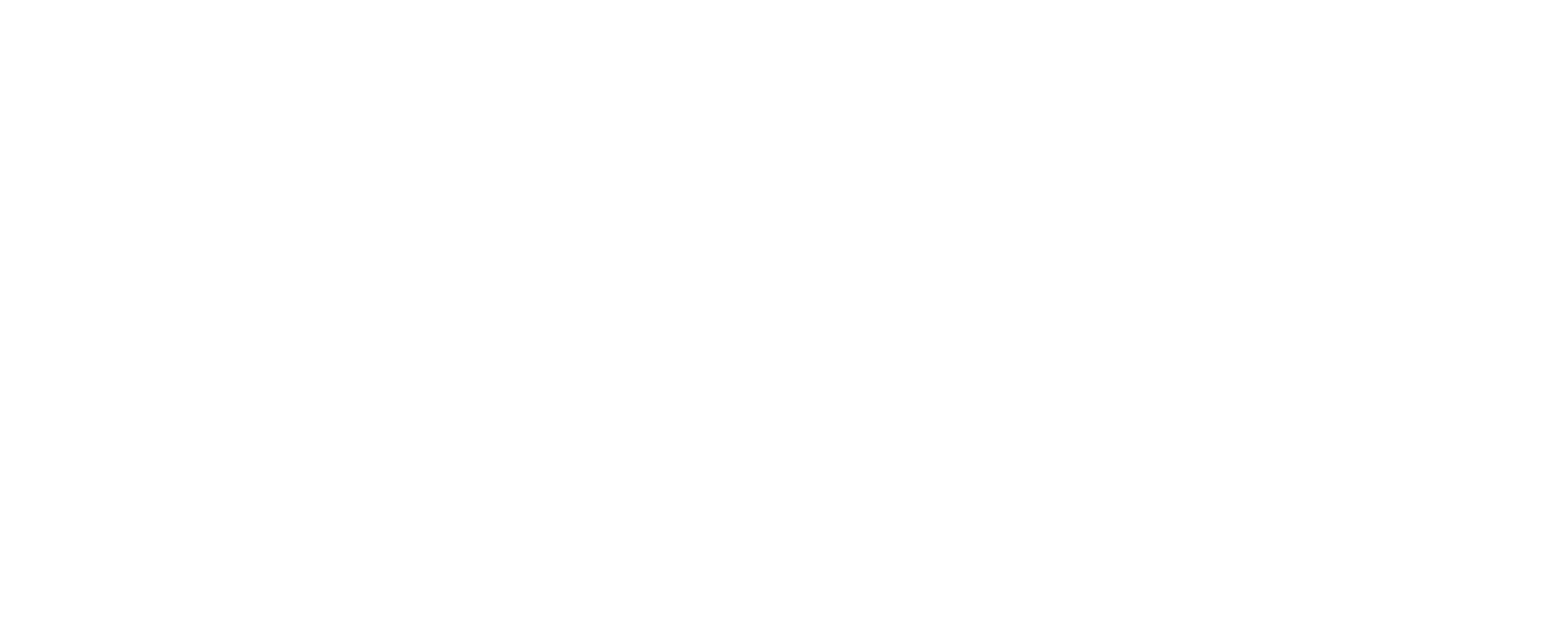
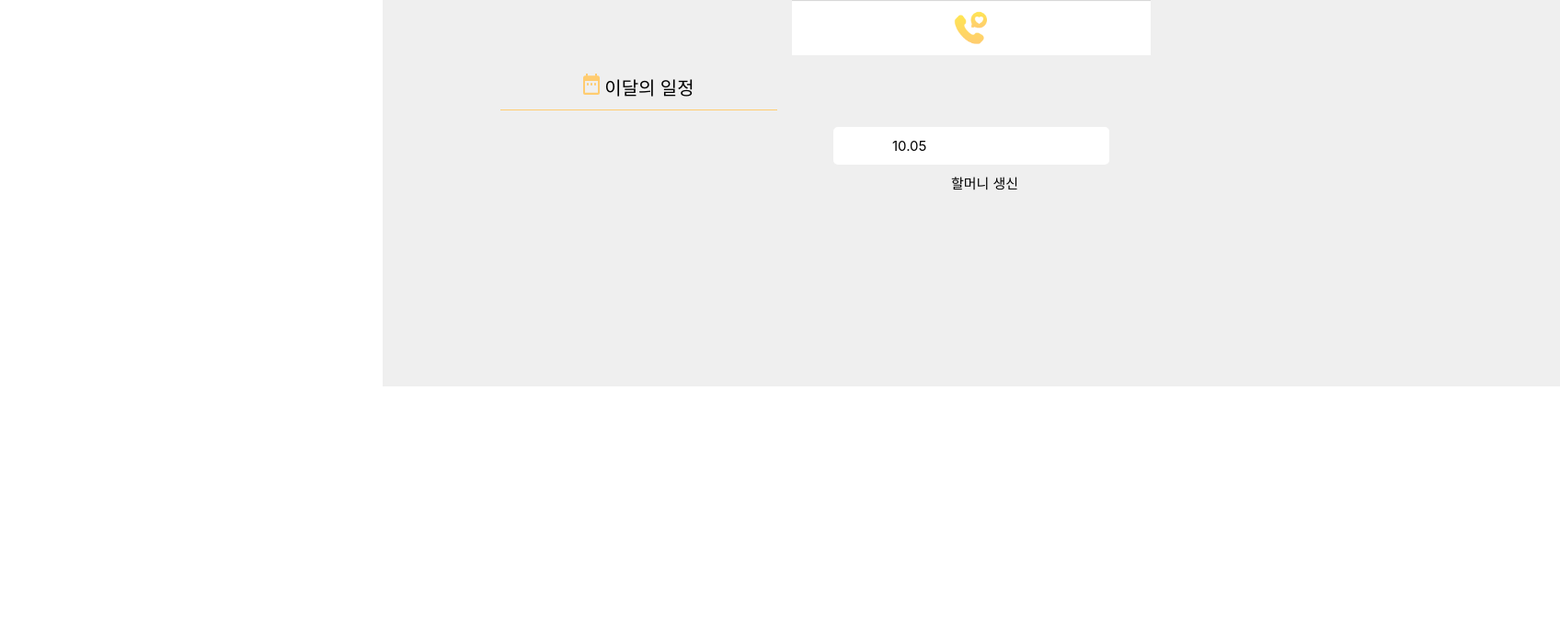
Before and after one commit to Likelion-at-SMWU-11th/SendMyHeart-Client, a React (Create React App) app: page /schedule in a window 1280 px wide. Before the commit this address had no page. Shown: the top 700 px of the page at 92% size, 1696 px wide, since content can reach past the window. Built offline with nearby package versions, Linux system fonts and the light colour scheme.

Commit message:
[add] schedule 틀 생성

```diff
--- a/src/App.js
+++ b/src/App.js
@@ -6,6 +6,7 @@
 import Send from './pages/Send';
 import Login from './pages/Login';
 import FindAccount from './pages/FindAccount';
+import Schedule from './pages/Schedule';
 
 function App() {
   return (
@@ -17,6 +18,7 @@
         <Route path="login" element={<Login />} />
         <Route path="profile" element={<Profile />} />
         <Route path="find" element={<FindAccount />} />
+        <Route path="schedule" element={<Schedule />} />
       </Routes>
     </div>
   );
--- /dev/null
+++ b/src/pages/Schedule.js
@@ -0,0 +1,82 @@
+import React from 'react';
+import styled from 'styled-components';
+//import { useNavigate } from 'react-router-dom';
+import { BottomNav } from '../components';
+//import axios from 'axios';
+
+import logo from '../assets/header.png';
+import calender from '../assets/calender_yellow.svg';
+
+const Schedule = () => {
+  const Wrapper = styled.div`
+    background-color: #efefef;
+    width: 100vw;
+    align-items: center;
+    text-align: center;
+    overflow-x: hidden;
+    padding-bottom: 200px;
+  `;
+
+  const Logo = styled.img`
+    width: 390px;
+    height: 60px;
+  `;
+
+  const ScheduleTxt = styled.div`
+    font-size: 20px;
+    width: 300.5px;
+    font-weight: 500;
+    padding: 2vh 10vw 1vh;
+  `;
+
+  const ScheduleList = styled.div`
+    background-color: #ffffff;
+    bolder: 1px solid #cecece;
+    color: #000000;
+    font-size: 15px;
+    width: 300px;
+    height: 41px;
+    line-height: 41px;
+    border-radius: 5px;
+    font-weight: 500;
+    margin: 0 auto;
+  `;
+
+  const Date = styled.div`
+    padding-left: 5vw;
+    padding-right: 0vw;
+    font-weight: 400;
+    float: left;
+  `;
+
+  const Content = styled.div`
+    float: left;
+    padding-left: 10vw;
+  `;
+
+  const Nav = styled.div`
+    position: fixed;
+    bottom: 0;
+    left: 0;
+    right: 0;
+  `;
+
+  return (
+    <Wrapper>
+      <Logo src={logo} />
+      <ScheduleTxt>
+        <img src={calender} /> 이달의 일정
+        <hr style={{ background: '#FFCC70', height: '1px', border: '0px' }} />
+      </ScheduleTxt>
+      <ScheduleList>
+        <Date>10.05</Date> <Content>할머니 생신</Content>
+      </ScheduleList>
+
+      <Nav>
+        <BottomNav />
+      </Nav>
+    </Wrapper>
+  );
+};
+
+export default Schedule;
```
Also changed, not shown: src/assets/calender_yellow.svg (added).
